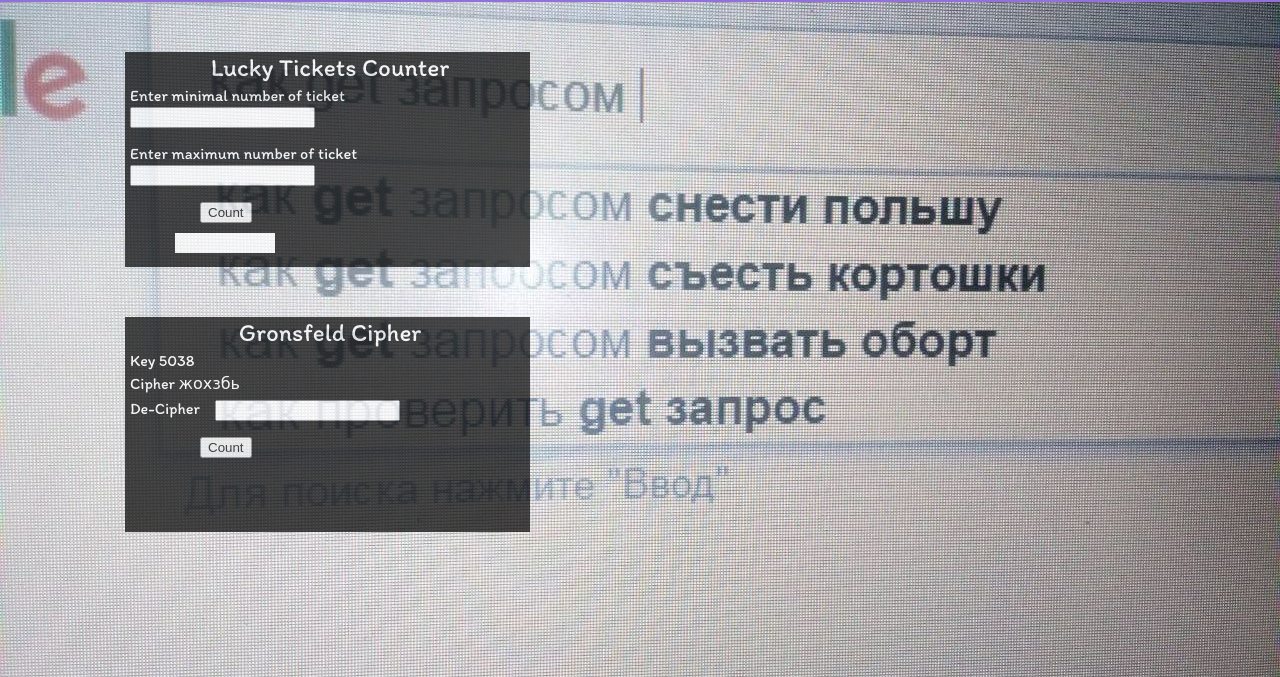
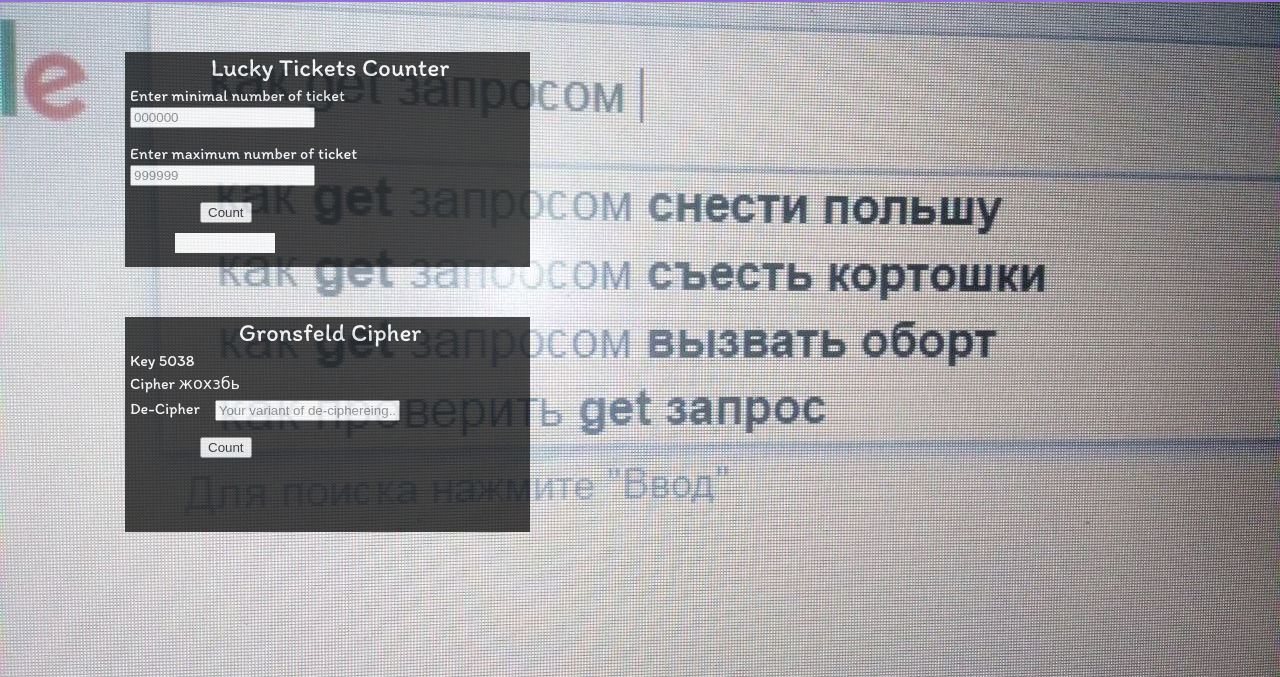
Before and after one commit to ValiakhmetovBulat/lr10, a plain HTML site: page index.html in a window 1280 px wide. Shown: the part 123-800 px from the top of the page. Drawn offline with Linux system fonts and the light colour scheme.

Commit message:
added placeholders

```diff
--- a/index.html
+++ b/index.html
@@ -18,9 +18,9 @@
     <div class="first-part">
         <p class="body-title">Lucky Tickets Counter</p>
         <p class="body-text">Enter minimal number of ticket</p>
-        <p class="ticket-input"><input type="text" id="minTicketNum" name="minTicketNum"></p>
+        <p class="ticket-input"><input type="text" id="minTicketNum" name="minTicketNum" placeholder="000000"></p>
         <p class="body-text">Enter maximum number of ticket</p>
-        <p class="ticket-input"><input type="text" id="maxTicketNum" name="maxTicketNum"></p>
+        <p class="ticket-input"><input type="text" id="maxTicketNum" name="maxTicketNum" placeholder="999999"></p>
         <div id = "submit">
             <input type="submit" value="Count" onclick="getResult()">
         </div>
@@ -32,7 +32,7 @@
         <p class="body-text" id="cipher">Cipher</p>
         <ul class="u">
         <li><p class="body-text">De-Cipher</p></li>
-        <li><p class="ticket-input, de-cipher-text"><input type="text" id="de-cipher"></p></li>
+        <li><p class="ticket-input, de-cipher-text"><input type="text" id="de-cipher" placeholder="Your variant of de-ciphereing..."></p></li>
         </ul>
         <div id = "submit">
             <input type="submit" value="Count" onclick="checkDeCipher()">
```
